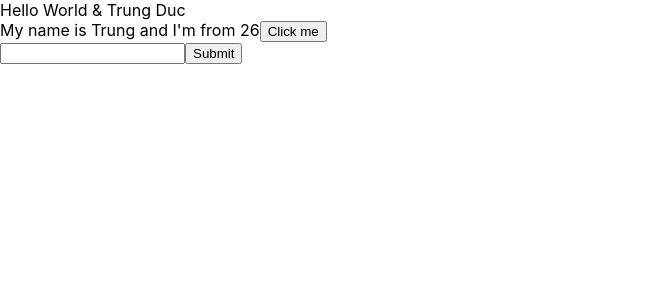
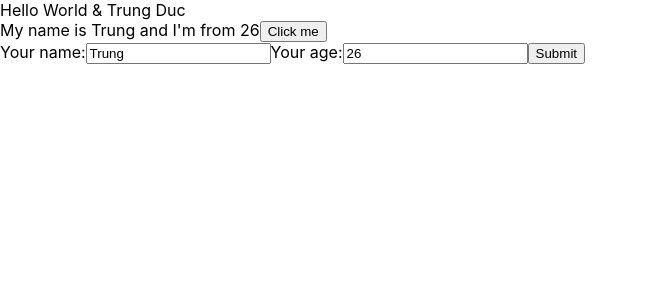
Before and after one commit to dduc6/reactjs, a React (Create React App) app: page / in a window 1280 px wide. Shown: the top 300 px of the page, without its empty margins (0-648 px from the left). Built offline with nearby package versions, Linux system fonts and the light colour scheme.

Commit message:
Nesting Component

```diff
--- a/src/Component/MyComponent.js
+++ b/src/Component/MyComponent.js
@@ -2,57 +2,16 @@
 // function Component
 
 import React from "react";
+import UserInfor from "./Userinfor";
+
 
 class MyComponent extends React.Component {
-
-    state = {
-        name: 'Trung',
-        address: 'Hanoi',
-        age : 26
-    }
-
-    handleClick = (event) =>{
-        console.log(">> Click me my button");
-
-        //merge State => react class
-        this.setState({
-            name : 'Duc',
-            age : Math.floor((Math.random() * 100) +1)
-        })
-
-        // this.setState({
-        //     age : Math.floor((Math.random() * 100) +1)
-        // })
-    }
-
-    handleOnMoverOver(event){
-        // console.log(event.pageX)
-    }
-
-    handleOnChangeInput = (event) =>{
-        this.setState({
-            name: event.target.value
-        })
-    }
-
-    handleOnSubmit = (event) => {
-        event.preventDefault();
-        console.log(this.state)
-    }
 
     //JSX
     render(){
         return (
             <div>
-                My name is {this.state.name} and I'm from {this.state.age}
-                <button onClick={(event) => {this.handleClick(event)}}>Click me</button>
-                <form onSubmit={(event) => this.handleOnSubmit(event)}>
-                    <input
-                    type="text"
-                    onChange={(event) => this.handleOnChangeInput(event)}
-                    />
-                    <button>Submit</button>
-                </form>
+                <UserInfor></UserInfor>
             </div>
         );
     }
--- /dev/null
+++ b/src/Component/Userinfor.js
@@ -0,0 +1,55 @@
+import React from "react";
+
+
+class UserInfor extends React.Component{
+    state = {
+        name: 'Trung',
+        address: 'Hanoi',
+        age : 26
+    }
+
+
+
+    handleOnChangeInput = (event) =>{
+        this.setState({
+            name: event.target.value
+        })
+    }
+
+    handleOnChangeAge = (event) =>{
+        this.setState({
+            age: event.target.value
+        })
+    }
+
+    handleOnSubmit = (event) => {
+        event.preventDefault();
+        console.log(this.state)
+    }
+    render(){
+        return(
+            <div>
+                My name is {this.state.name} and I'm from {this.state.age}
+                <button onClick={(event) => {this.handleClick(event)}}>Click me</button>
+                <form onSubmit={(event) => this.handleOnSubmit(event)}>
+                    <label>Your name:</label>
+                    <input
+                    value={this.state.name}
+                    type="text"
+                    onChange={(event) => this.handleOnChangeInput(event)}
+                    />
+
+                    <label>Your age:</label>
+                    <input
+                    value={this.state.age}
+                    type="text"
+                    onChange={(event) => this.handleOnChangeInput(event)}
+                    />
+                    <button>Submit</button>
+                </form>
+            </div>
+        )
+    }
+}
+
+export default UserInfor;
```
